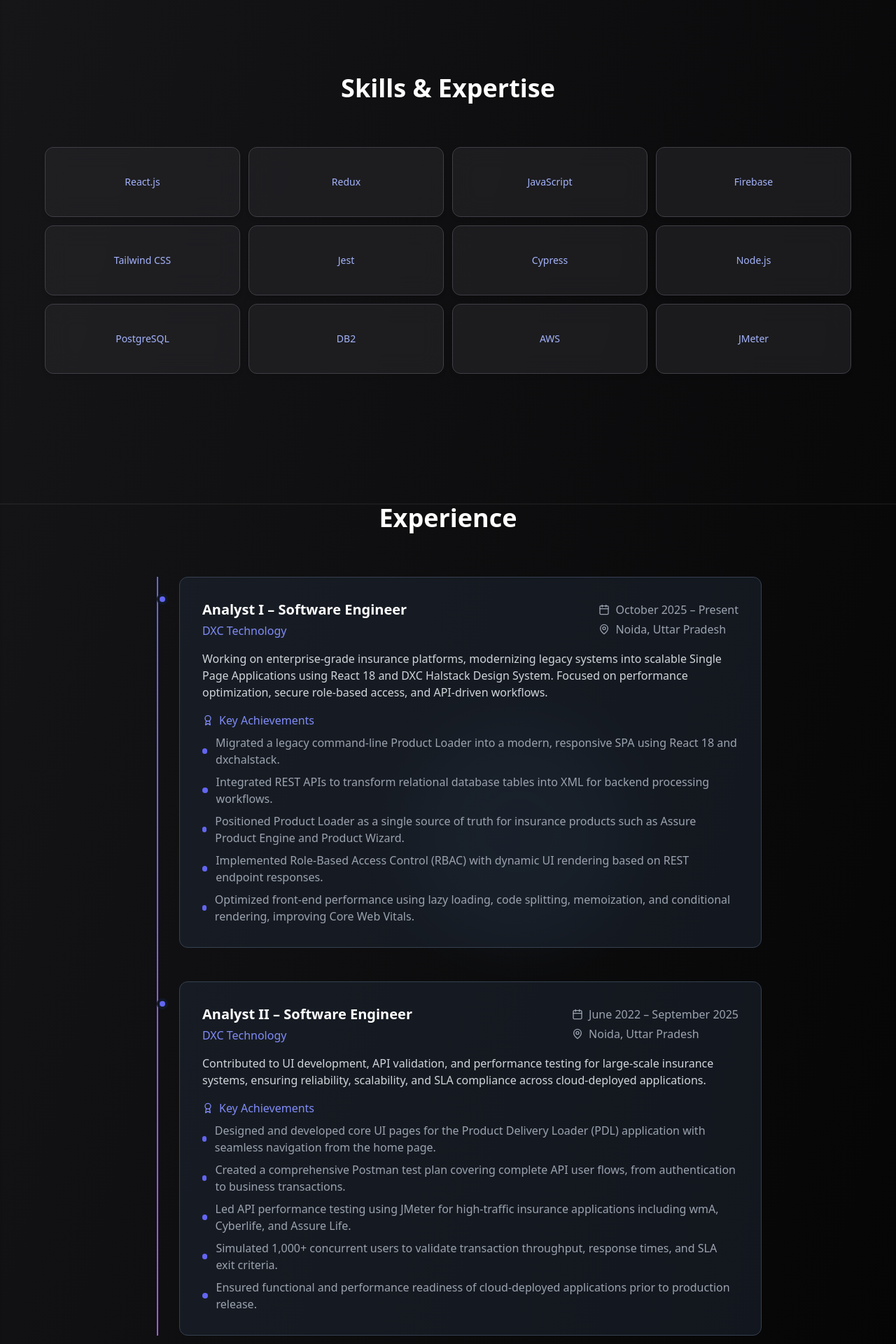
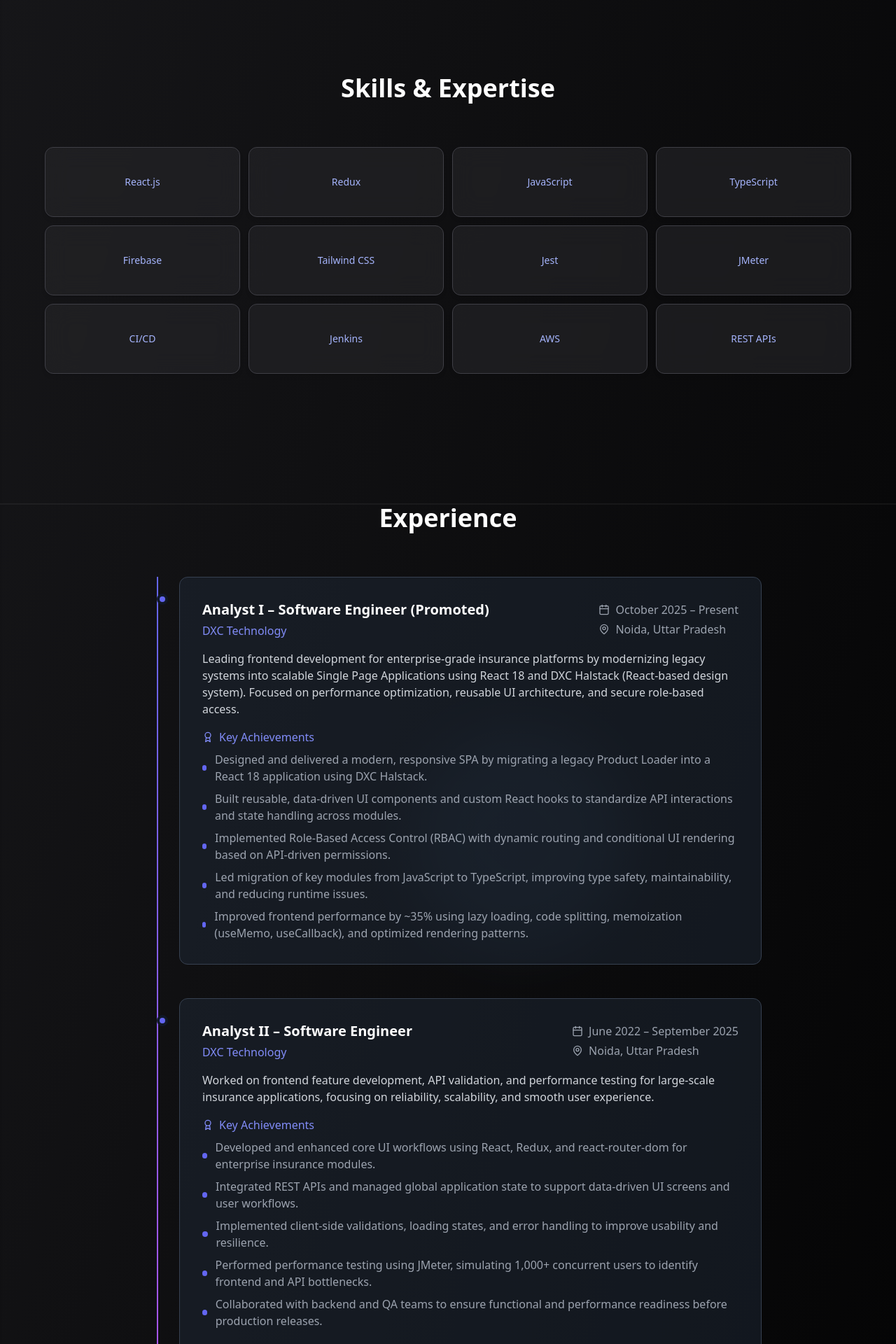
Before and after one commit to vankur017/portfolio, a React (Vite) app: page / in a window 1280 px wide. Shown: the part 880-2800 px from the top of the page at 70% size. Built offline with nearby package versions, Linux system fonts and the light colour scheme; no server answers.

Commit message:
updated resume and sections

```diff
--- a/src/components/About.tsx
+++ b/src/components/About.tsx
@@ -74,19 +74,18 @@
   const skills = [
   'React.js',
   'Redux',
-
   'JavaScript',
+  'TypeScript',
   'Firebase',
   'Tailwind CSS',
   'Jest',
-    'Cypress',
-    'Node.js',
-    'PostgreSQL',
-    'DB2',
+  'JMeter',
+  'CI/CD',
+  'Jenkins',
   'AWS',
-    'JMeter'
+  'REST APIs'
+];
 
-  ];
 
   return (
    <section
--- a/src/components/Contact.tsx
+++ b/src/components/Contact.tsx
@@ -4,7 +4,7 @@
 import { Mail, MapPin, Phone, Send } from 'lucide-react';
 import emailjs from 'emailjs-com';
 
-const SERVICE_ID = import.meta.env.VITE_EMAILJS_SERVICE_ID;
+const SERVICE_ID = import.meta.env.VITE_EMAILJS_SERVICE_ID ;
 const TEMPLATE_ID = import.meta.env.VITE_EMAILJS_TEMPLATE_ID;
 const PUBLIC_KEY = import.meta.env.VITE_EMAILJS_PUBLIC_KEY;
 
@@ -88,10 +88,12 @@
   };
 
   return (
-    <section id="contact"
-    className="py-20 min-h-screen flex items-center justify-center relative overflow-hidden
+    <section
+      id="contact"
+      className="py-20 min-h-screen flex items-center justify-center relative overflow-hidden
       bg-gradient-to-br from-zinc-900 to-black backdrop-blur-md
-      border-y border-zinc-800 ring-1 ring-white/5 shadow-inner">
+      border-y border-zinc-800 ring-1 ring-white/5 shadow-inner"
+    >
       <div className="container mx-auto px-6">
         <motion.div
           ref={ref}
@@ -103,8 +105,8 @@
           <motion.div variants={itemVariants} className="text-center mb-16">
             <h2 className="text-4xl font-bold text-white mb-4">Get In Touch</h2>
             <p className="text-gray-400 max-w-2xl mx-auto">
-              I'm always interested in hearing about new projects and opportunities.
-              Let's create something amazing together!
+              Interested in frontend roles, collaboration opportunities, or discussing React-based projects.
+              Feel free to reach out.
             </p>
           </motion.div>
 
@@ -112,10 +114,10 @@
             {/* Contact Info */}
             <motion.div variants={itemVariants} className="space-y-8">
               <div>
-                <h3 className="text-2xl font-bold text-white mb-6">Let's Connect</h3>
+                <h3 className="text-2xl font-bold text-white mb-6">Contact Information</h3>
                 <p className="text-gray-400 mb-8">
-                  Whether you have a project in mind or just want to chat about technology,
-                  I'd love to hear from you. Feel free to reach out through any of these channels.
+                  I’m open to frontend development opportunities and technical discussions around
+                  React, performance optimization, and scalable UI architecture.
                 </p>
               </div>
 
@@ -185,7 +187,7 @@
                     required
                     rows={5}
                     className="w-full px-4 py-3 bg-gray-800/50 border border-gray-700 rounded-lg text-white focus:outline-none focus:border-indigo-500 transition-colors resize-none"
-                    placeholder="Tell me about your project..."
+                    placeholder="Briefly describe your requirement or opportunity..."
                   />
                 </div>
 
--- a/src/components/Experience.tsx
+++ b/src/components/Experience.tsx
@@ -9,20 +9,20 @@
     threshold: 0.1
   });
 
- const experiences = [
+const experiences = [
   {
     company: "DXC Technology",
-    position: "Analyst I – Software Engineer",
+    position: "Analyst I – Software Engineer (Promoted)",
     duration: "October 2025 – Present",
     location: "Noida, Uttar Pradesh",
     description:
-      "Working on enterprise-grade insurance platforms, modernizing legacy systems into scalable Single Page Applications using React 18 and DXC Halstack Design System. Focused on performance optimization, secure role-based access, and API-driven workflows.",
+      "Leading frontend development for enterprise-grade insurance platforms by modernizing legacy systems into scalable Single Page Applications using React 18 and DXC Halstack (React-based design system). Focused on performance optimization, reusable UI architecture, and secure role-based access.",
     achievements: [
-      "Migrated a legacy command-line Product Loader into a modern, responsive SPA using React 18 and dxchalstack.",
-      "Integrated REST APIs to transform relational database tables into XML for backend processing workflows.",
-      "Positioned Product Loader as a single source of truth for insurance products such as Assure Product Engine and Product Wizard.",
-      "Implemented Role-Based Access Control (RBAC) with dynamic UI rendering based on REST endpoint responses.",
-      "Optimized front-end performance using lazy loading, code splitting, memoization, and conditional rendering, improving Core Web Vitals.",
+      "Designed and delivered a modern, responsive SPA by migrating a legacy Product Loader into a React 18 application using DXC Halstack.",
+      "Built reusable, data-driven UI components and custom React hooks to standardize API interactions and state handling across modules.",
+      "Implemented Role-Based Access Control (RBAC) with dynamic routing and conditional UI rendering based on API-driven permissions.",
+      "Led migration of key modules from JavaScript to TypeScript, improving type safety, maintainability, and reducing runtime issues.",
+      "Improved frontend performance by ~35% using lazy loading, code splitting, memoization (useMemo, useCallback), and optimized rendering patterns.",
     ],
   },
   {
@@ -31,16 +31,17 @@
     duration: "June 2022 – September 2025",
     location: "Noida, Uttar Pradesh",
     description:
-      "Contributed to UI development, API validation, and performance testing for large-scale insurance systems, ensuring reliability, scalability, and SLA compliance across cloud-deployed applications.",
+      "Worked on frontend feature development, API validation, and performance testing for large-scale insurance applications, focusing on reliability, scalability, and smooth user experience.",
     achievements: [
-      "Designed and developed core UI pages for the Product Delivery Loader (PDL) application with seamless navigation from the home page.",
-      "Created a comprehensive Postman test plan covering complete API user flows, from authentication to business transactions.",
-      "Led API performance testing using JMeter for high-traffic insurance applications including wmA, Cyberlife, and Assure Life.",
-      "Simulated 1,000+ concurrent users to validate transaction throughput, response times, and SLA exit criteria.",
-      "Ensured functional and performance readiness of cloud-deployed applications prior to production release.",
+      "Developed and enhanced core UI workflows using React, Redux, and react-router-dom for enterprise insurance modules.",
+      "Integrated REST APIs and managed global application state to support data-driven UI screens and user workflows.",
+      "Implemented client-side validations, loading states, and error handling to improve usability and resilience.",
+      "Performed performance testing using JMeter, simulating 1,000+ concurrent users to identify frontend and API bottlenecks.",
+      "Collaborated with backend and QA teams to ensure functional and performance readiness before production releases.",
     ],
   },
 ];
+
 
 
 
--- a/src/components/Hero.tsx
+++ b/src/components/Hero.tsx
@@ -63,22 +63,21 @@
             variants={textVariants}
             className="text-2xl md:text-3xl text-zinc-300 mb-2"
           >
-            Analyst I Software Engineer(Frontend Developer)
+            Frontend Developer | Analyst I Software Engineer
           </motion.h2>
 
           <motion.p
             variants={textVariants}
             className="text-sm md:text-base text-indigo-300 mb-8 flex flex-wrap justify-center gap-x-2"
           >
-            React.js | Firebase | TypeScript | JavaScript | Cypress | Jest
+            React | Redux | TypeScript | JavaScript | Firebase | Jest
           </motion.p>
 
           <motion.p
             variants={textVariants}
             className="text-lg text-zinc-400 mb-10 max-w-2xl mx-auto leading-relaxed"
           >
-            2.5+ years of experience building scalable and responsive web apps using React, Redux Toolkit,
-            TypeScript, Firebase, and Tailwind CSS. Focused on performance, modular architecture, and seamless user experiences through modern development practices.
+            Frontend Developer with 3 years of experience building scalable, performance-optimized web applications using React, Redux, JavaScript, and TypeScript. Focused on reusable UI architecture, custom hooks, API-driven workflows, and delivering smooth, production-ready user experiences.
           </motion.p>
 
           <motion.div
@@ -115,7 +114,7 @@
         transition={{ delay: 0.5, duration: 0.8 }}
         className="absolute bottom-10 left-1/2 transform -translate-x-1/2"
       >
-        {/* You can add <ChevronDown /> or bounce animation here if needed */}
+        {/* <ChevronDown /> */}
       </motion.div>
     </div>
   );
--- a/src/components/Projects.tsx
+++ b/src/components/Projects.tsx
@@ -9,28 +9,29 @@
     threshold: 0.1
   });
 
-  const projects = [
+ const projects = [
   {
     title: "Job Application Portal",
     description:
-      "A responsive job portal with animated UI, built using React, Tailwind CSS, and Framer Motion. Features a multi-step form, Firebase Auth, and cloud functions to handle job submissions.",
+      "A scalable job application platform built using React, Redux, and Firebase, focused on clean UI architecture and persistent user workflows. Includes authentication, role-based access, and API-driven job and profile management.",
     image: "https://images.pexels.com/photos/3184306/pexels-photo-3184306.jpeg?auto=compress&cs=tinysrgb&w=800",
-    tech: ["React", "Redux", "Tailwind", "Framer Motion", "Firebase", "Serverless"],
-    github: "https://github.com/vankur017/job-portal",
+    tech: ["React", "Redux", "TypeScript", "Firebase", "Tailwind CSS", "Framer Motion"],
+    github: "https://github.com/vankur017/jobportal",
     live: "https://jobportal-fpet.vercel.app/",
     featured: true
   },
   {
-    title: "Bite Buddy WebApp",
+    title: "Bite Buddy Web App",
     description:
-      "A food delivery app clone with shopping cart, payment gateway (Stripe), and real-time restaurant listings via Swiggy live API. Backend built in Node.js which needed to run locally for now.",
+      "A React-based food ordering web application featuring dynamic restaurant listings, menu rendering, and optimized state management. Built with a reusable component architecture and performance-focused rendering strategies.",
     image: "https://images.pexels.com/photos/70497/pexels-photo-70497.jpeg?auto=compress&cs=tinysrgb&w=800",
-    tech: ["React", "Redux", "Hooks", "Node.js", "Stripe", "Swiggy API"],
+    tech: ["React", "Redux", "JavaScript", "Firebase", "REST APIs", "Lazy Loading"],
     github: "https://github.com/vankur017/Bite-Buddy",
     live: "https://bitebuddy-39ffc.web.app/",
     featured: true
   }
 ];
+
 
   const containerVariants = {
     hidden: { opacity: 0 },
```
Also changed, not shown: 1 other file (tests, documents, lock files or other folders). Lines whose indentation alone changed are shown as unchanged.
